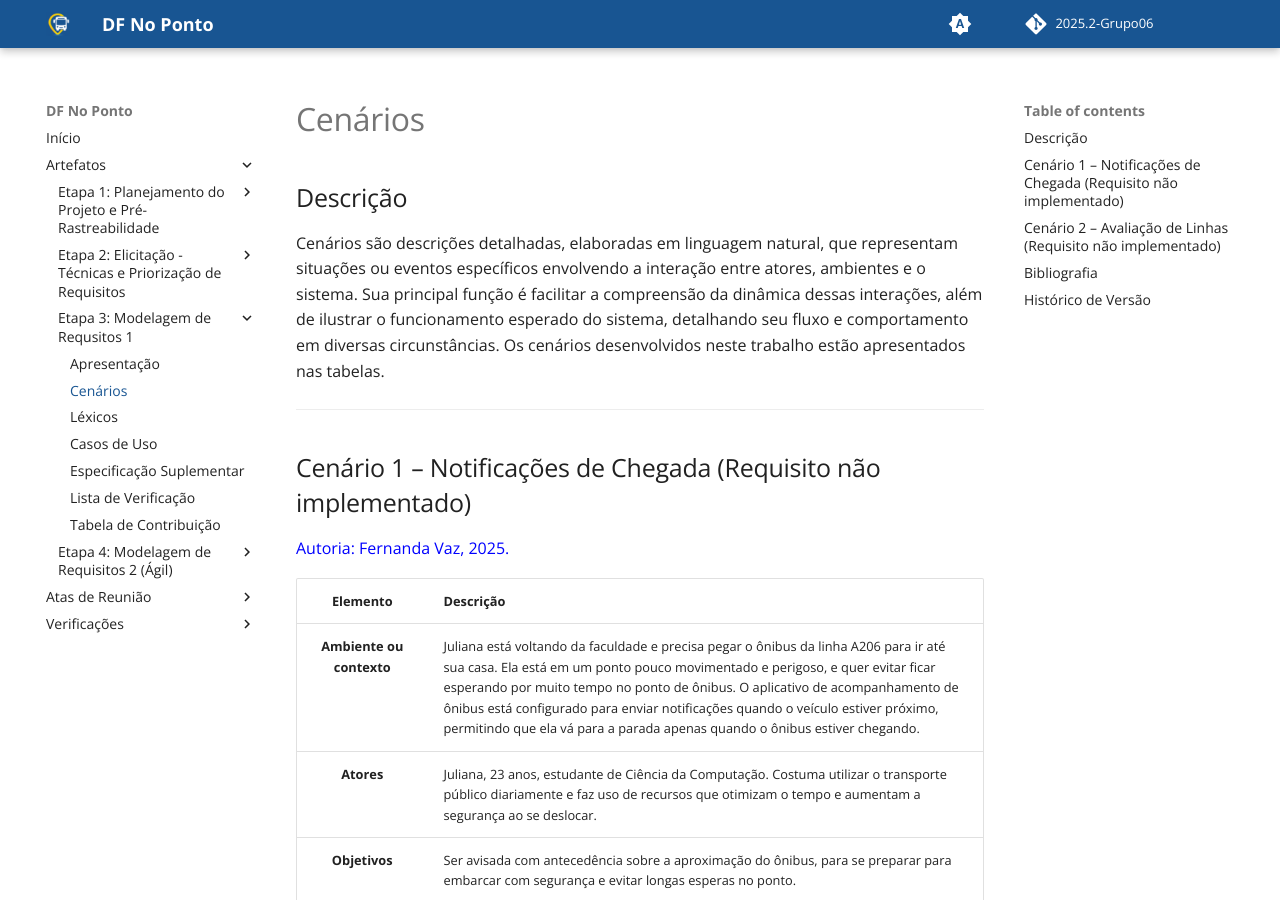
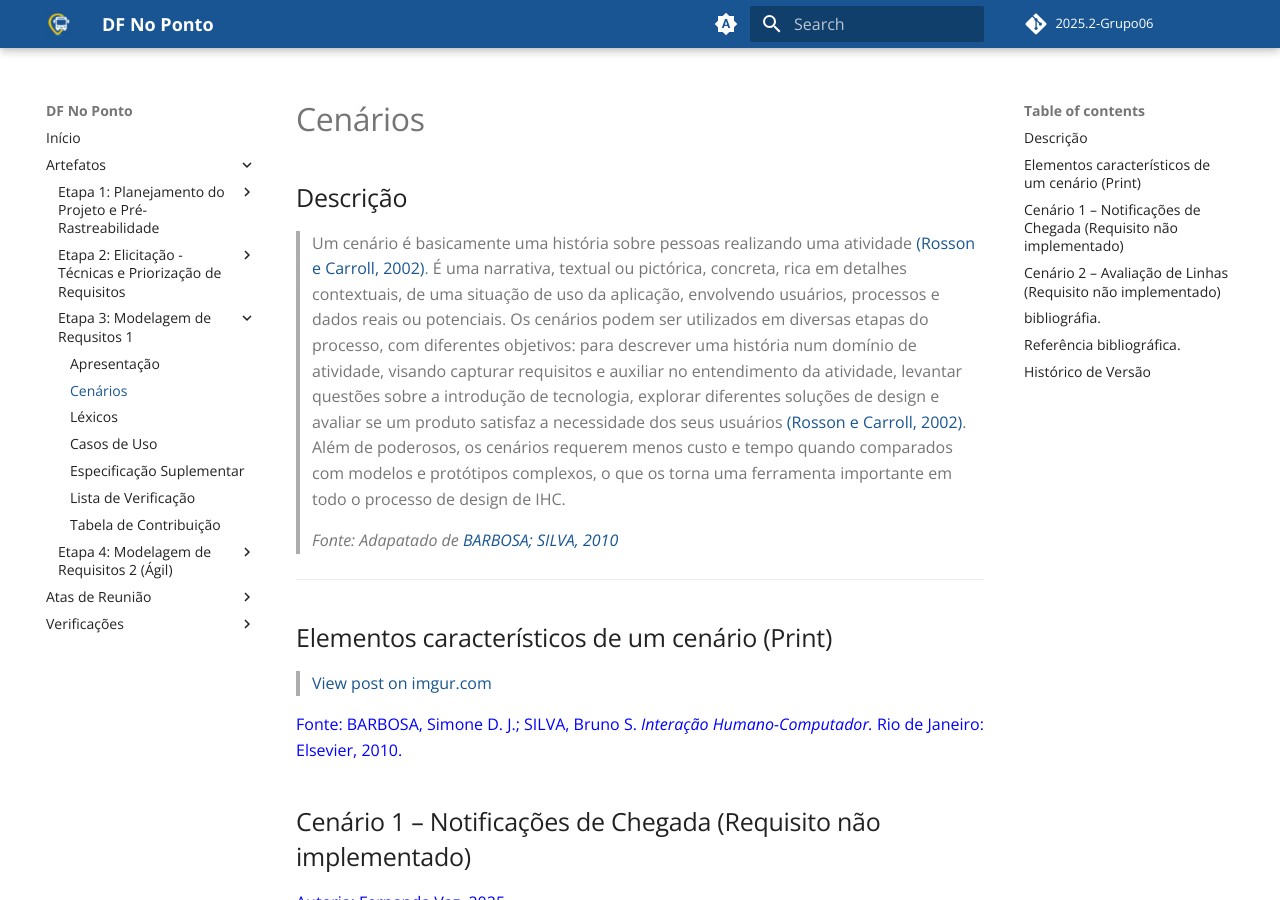
Before and after one commit to Requisitos-de-Software/2025.2-Grupo06, an MkDocs documentation site: the page built from docs/modelagem_requisitos_01/cenarios.md, in a window 1280 px wide and 900 px high. Built offline with MkDocs 1.6.1 and Material for MkDocs 9.7.7, drawn with Linux system fonts in a browser that asks for light colours; a script that is not in the unit is left out; comment, search, counter and statistics services are not loaded; some of the changed text lies outside the part shown.

Commit message:
tentando colocar print

```diff
--- a/docs/modelagem_requisitos_01/cenarios.md
+++ b/docs/modelagem_requisitos_01/cenarios.md
@@ -1,8 +1,15 @@
 ## Descrição
 
-Cenários são descrições detalhadas, elaboradas em linguagem natural, que representam situações ou eventos específicos envolvendo a interação entre atores, ambientes e o sistema. Sua principal função é facilitar a compreensão da dinâmica dessas interações, além de ilustrar o funcionamento esperado do sistema, detalhando seu fluxo e comportamento em diversas circunstâncias. Os cenários desenvolvidos neste trabalho estão apresentados nas tabelas.
+> Um cenário é basicamente uma história sobre pessoas realizando uma atividade [(Rosson e Carroll, 2002)](#ref-rosson-carroll). É uma narrativa, textual ou pictórica, concreta, rica em detalhes contextuais, de uma situação de uso da aplicação, envolvendo usuários, processos e dados reais ou potenciais.
+> Os cenários podem ser utilizados em diversas etapas do processo, com diferentes objetivos: para descrever uma história num domínio de atividade, visando capturar requisitos e auxiliar no entendimento da atividade, levantar questões sobre a introdução de tecnologia, explorar diferentes soluções de design e avaliar se um produto satisfaz a necessidade dos seus usuários [(Rosson e Carroll, 2002)](#ref-rosson-carroll). Além de poderosos, os cenários requerem menos custo e tempo quando comparados com modelos e protótipos complexos, o que os torna uma ferramenta importante em todo o processo de design de IHC.
+>
+> *Fonte: Adapatado de [BARBOSA; SILVA, 2010](#ref-barbosa-silva)*
 
 ---
+## Elementos característicos de um cenário (Print)
+
+<blockquote class="imgur-embed-pub" lang="en" data-id="0mdibjb"><a href="https://imgur.com/0mdibjb">View post on imgur.com</a></blockquote><script async src="//s.imgur.com/min/embed.js" charset="utf-8"></script><span style="color:blue;">Fonte: BARBOSA, Simone D. J.; SILVA, Bruno S. *Interação Humano-Computador.* Rio de Janeiro: Elsevier, 2010. </span>
+
 
 ## Cenário 1 – Notificações de Chegada (Requisito não implementado)
 <span style="color:blue;">Autoria: Fernanda Vaz, 2025.</span>
@@ -33,9 +40,16 @@
 | **Avaliação** | Diego sente que contribuiu para a melhoria do serviço e percebe que o aplicativo valoriza a participação dos passageiros. Ele fica satisfeito por poder ajudar outras pessoas que enfrentam os mesmos problemas e melhora sua experiência na plataforma. |
 
 ---
+## bibliográfia.
+>GOOGLE. Gemini. Versão de 9 de outubro de 2025. [S. l.], 2025. Disponível em: https://gemini.google.com. Acesso em: 9 out. 2025.
 
-## Bibliografia
+##  Referência bibliográfica.
+
+<a id="ref-barbosa-silva"></a>
 > BARBOSA, Simone D. J.; SILVA, Bruno S. *Interação Humano-Computador.* Rio de Janeiro: Elsevier, 2010.
+
+<a id="ref-rosson-carroll"></a>
+> ROSSON, M. B.; CARROLL, J. M. *Usability Engineering: Scenario-Based Development of Human-Computer Interaction.* San Francisco: Morgan Kaufmann, 2002..
 
 ---
 
--- a/mkdocs.yml
+++ b/mkdocs.yml
@@ -3,7 +3,9 @@
 markdown_extensions:
   - attr_list
 plugins:
-  - mkdocs-pdf
+  - search
+  # - pdf-export
+
 theme:
   name: material
   logo: assets/logos/logo_small.png
```
